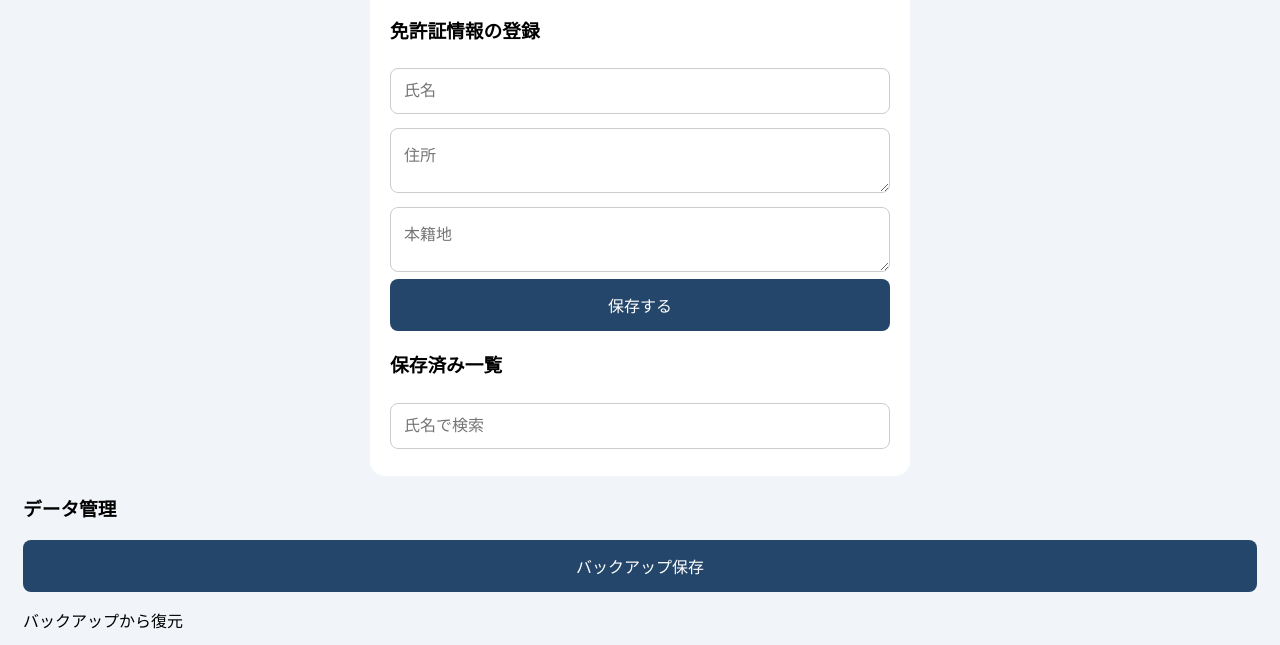
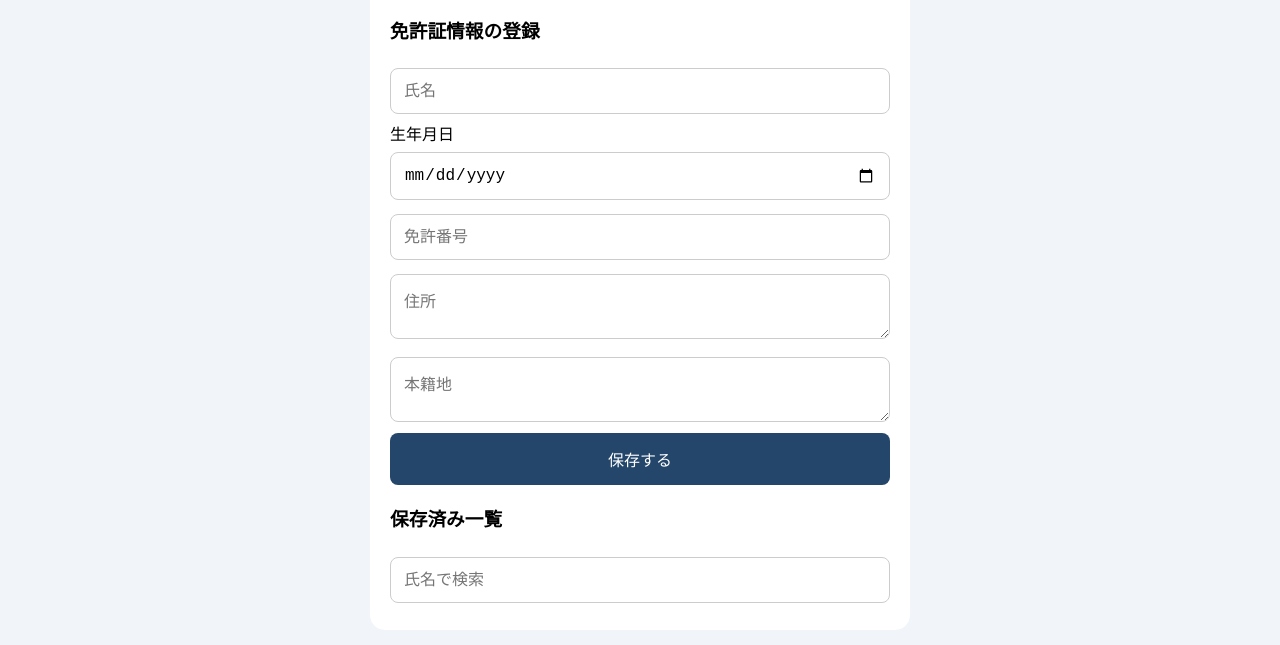
Before and after one commit to runa623rio23-collab/license-app, a plain HTML site: page index.html in a window 1280 px wide. Shown: the part 145-790 px from the top of the page. Drawn offline with Linux system fonts and the light colour scheme.

Commit message:
Update index.html

```diff
--- a/index.html
+++ b/index.html
@@ -1,5 +1,5 @@
-<link rel="manifest" href="manifest.webmanifest">
-<meta name="theme-color" content="#24466b"><!DOCTYPE html>
+
+<!DOCTYPE html>
 <html lang="ja">
 <head>
   <meta charset="UTF-8">
@@ -7,23 +7,37 @@
   <title>免許証管理</title>
   <link rel="stylesheet" href="style.css">
   <link rel="manifest" href="manifest.webmanifest">
-<meta name="theme-color" content="#24466b">
+  <meta name="theme-color" content="#24466b">
 </head>
 <body>
 <div class="app">
   <h2>🚗 免許証管理</h2>
-  <p>教習所 受付用</p>    <h3>免許証情報の登録</h3>
+  <p>教習所 受付用</p>
+
+  <h3>免許証情報の登録</h3>
+
   <input id="name" placeholder="氏名">
+
+  <label for="birthdate">生年月日</label>
+  <input id="birthdate" type="date">
+
+  <input id="licenseNumber" placeholder="免許番号">
+
   <textarea id="address" placeholder="住所"></textarea>
-  <textarea id="domicile" placeholder="本籍地"></textarea>  <button onclick="saveData()">保存する</button>
+  <textarea id="domicile" placeholder="本籍地"></textarea>
+
+  <button onclick="saveData()">保存する</button>
 
   <h3>保存済み一覧</h3>
   <input id="search" placeholder="氏名で検索" oninput="showData()">
   <div id="list"></div>
-</div>  <h3>データ管理</h3>
+</div>
+
+<h3>データ管理</h3>
 <button onclick="backupData()">バックアップ保存</button>
 <p>バックアップから復元</p>
 <input type="file" accept=".json" onchange="restoreData(event)">
+
 <script src="script.js"></script>
 
 <script>
@@ -33,6 +47,5 @@ if ("serviceWorker" in navigator) {
   });
 }
 </script>
-
 </body>
 </html>
```
